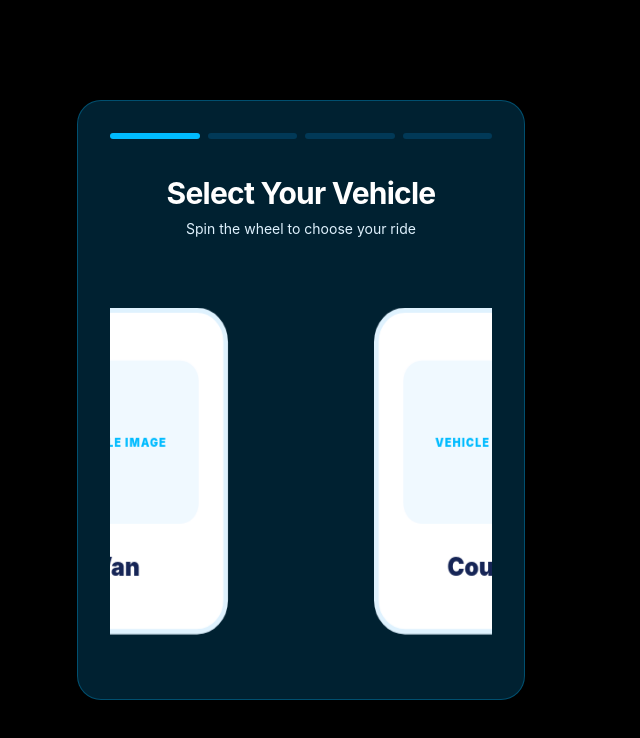
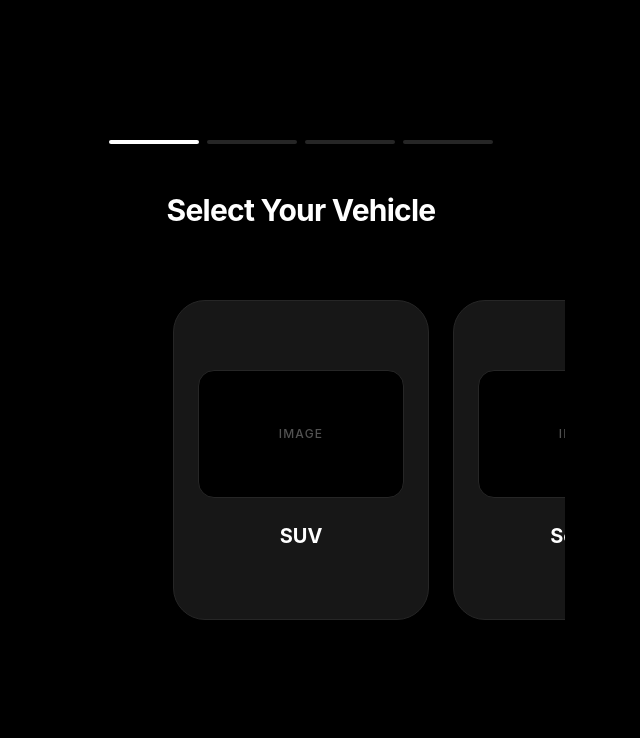
Before and after one commit to arfaa11/autofinder, a Next.js app: page / in a window 1280 px wide. Shown: the top 738 px of the page, without its empty margins (339-979 px from the left). Built offline with nearby package versions, Linux system fonts and the light colour scheme.

Commit message:
multiple changes made to logic and presentation

```diff
--- a/components/LeadFormContainer.tsx
+++ b/components/LeadFormContainer.tsx
@@ -18,44 +18,40 @@ export default function LeadFormContainer() {
   const update = (key: string, value: string) => setFormData(p => ({ ...p, [key]: value }))
 
   return (
-    <div className="max-w-md w-full h-[600px] p-8 bg-sky-500/20 backdrop-blur-xl border border-sky-400/30 rounded-3xl shadow-2xl flex flex-col justify-center overflow-hidden">
+    /* Removed h-[650px], flex-col, and justify-center to allow natural content flow */
+    <div className="max-w-xl w-full mx-auto py-20 px-6">
       <AnimatePresence mode="wait">
 
         {status === 'success' ? (
-          // SUCCESS SCREEN: Hard locked, no navigation possible
           <motion.div
             key="success"
-            initial={{ opacity: 0, scale: 0.95 }}
-            animate={{ opacity: 1, scale: 1 }}
-            className="flex-1 flex flex-col justify-center items-center text-center text-white space-y-4"
+            initial={{ opacity: 0 }}
+            animate={{ opacity: 1 }}
+            className="text-center space-y-4"
           >
-            <div className="text-6xl">🎉</div>
-            <h2 className="text-3xl font-bold">Thank You!</h2>
-            <p className="text-sky-100 leading-relaxed max-w-xs">
-              We've received your request. One of our specialists will contact you shortly regarding your vehicle selection.
-            </p>
+            <div className="text-6xl mb-4">🎉</div>
+            <h2 className="text-3xl font-bold">Thank You.</h2>
+            <p className="text-neutral-500">Your request has been processed.</p>
           </motion.div>
         ) : (
-          // FORM SCREENS: The multi-step wizard
           <motion.div
             key="form"
-            initial={{ opacity: 0, x: 20 }}
-            animate={{ opacity: 1, x: 0 }}
-            exit={{ opacity: 0, x: -20 }}
-            className="flex-1 flex flex-col"
+            initial={{ opacity: 0 }}
+            animate={{ opacity: 1 }}
+            className="space-y-12"
           >
-            {/* Progress Tracker */}
-            <div className="mb-8 flex gap-2">
+            {/* Progress Tracker: Now flows naturally at the top */}
+            <div className="flex gap-2 w-full max-w-sm mx-auto">
               {[1, 2, 3, 4].map((i) => (
                 <div
                   key={i}
-                  className={`h-1.5 flex-1 rounded-full transition-colors duration-300 ${i <= step ? 'bg-sky-400' : 'bg-sky-900/60'}`}
+                  className={`h-1 flex-1 rounded-full transition-all duration-500 ${i <= step ? 'bg-white' : 'bg-neutral-800'}`}
                 />
               ))}
             </div>
 
-            {/* Router Logic */}
-            <div className="flex-1 flex flex-col justify-center">
+            {/* Content area: Flowing naturally without fixed height constraints */}
+            <div>
               {step === 1 && <VehicleStep onNext={(v) => { update('vehicle_type', v); setStep(2) }} />}
               {step === 2 && <EmploymentStep onNext={(e) => { update('employment_status', e); setStep(3) }} onBack={() => setStep(1)} />}
               {step === 3 && <IncomeStep onNext={(i) => { update('monthly_income_range', i); setStep(4) }} onBack={() => setStep(2)} />}
--- a/components/form/EmploymentStep.tsx
+++ b/components/form/EmploymentStep.tsx
@@ -5,24 +5,26 @@ export default function EmploymentStep({ onNext, onBack }: { onNext: (e: string)
   const options = ['Not working', 'Full time', 'Part time'];
 
   return (
-    <div className="space-y-6">
-      <h2 className="text-2xl font-bold text-black text-center">Employment Status</h2>
-      <div className="space-y-3">
-        {options.map(e => (
+    <div className="flex flex-col h-full justify-center space-y-8">
+      <h2 className="text-3xl font-bold text-center text-slate-50">Employment Status</h2>
+
+      <div className="space-y-4">
+        {options.map((e) => (
           <motion.button
             key={e}
-            whileHover={{ scale: 1.01, borderColor: '#00000000' }}
-            whileTap={{ scale: 0.99 }}
+            whileHover={{ scale: 1.02, backgroundColor: '#334155' }} // Slate 700
+            whileTap={{ scale: 0.98 }}
             onClick={() => onNext(e)}
-            className="w-full p-4 border border-white rounded-xl bg-white hover:bg-gray-200 transition-all text-black font-medium text-left"
+            className="w-full p-6 border-2 border-slate-700 rounded-2xl bg-slate-800 text-slate-200 font-semibold text-lg text-left hover:border-sky-500 transition-colors"
           >
             {e}
           </motion.button>
         ))}
       </div>
+
       <button
         onClick={onBack}
-        className="w-full text-sm text-black hover:text-gray-600 transition mt-4"
+        className="text-sm text-slate-400 hover:text-slate-200 transition-colors mt-4 text-center"
       >
         Back
       </button>
--- a/components/form/IncomeStep.tsx
+++ b/components/form/IncomeStep.tsx
@@ -2,27 +2,29 @@
 import { motion } from 'framer-motion'
 
 export default function IncomeStep({ onNext, onBack }: { onNext: (i: string) => void, onBack: () => void }) {
-  const options = ['<$1500', '$1500-$3000', '>$3000'];
+  const options = ['<$1,500', '$1,500 - $3,000', '>$3,000'];
 
   return (
-    <div className="space-y-6">
-      <h2 className="text-2xl font-bold text-black text-center">Monthly Income</h2>
-      <div className="space-y-3">
-        {options.map(i => (
+    <div className="flex flex-col h-full justify-center space-y-8">
+      <h2 className="text-3xl font-bold text-center text-slate-50">Monthly Income</h2>
+
+      <div className="space-y-4">
+        {options.map((i) => (
           <motion.button
             key={i}
-            whileHover={{ scale: 1.01, borderColor: '#00000000' }}
-            whileTap={{ scale: 0.99 }}
+            whileHover={{ scale: 1.02, backgroundColor: '#334155' }}
+            whileTap={{ scale: 0.98 }}
             onClick={() => onNext(i)}
-            className="w-full p-4 border border-white rounded-xl bg-white hover:bg-gray-200 transition-all text-black font-medium text-left"
+            className="w-full p-6 border-2 border-slate-700 rounded-2xl bg-slate-800 text-slate-200 font-semibold text-lg text-left hover:border-sky-500 transition-colors"
           >
             {i}
           </motion.button>
         ))}
       </div>
+
       <button
         onClick={onBack}
-        className="w-full text-sm text-black hover:text-gray-600 transition mt-4"
+        className="text-sm text-slate-400 hover:text-slate-200 transition-colors mt-4 text-center"
       >
         Back
       </button>
--- a/components/form/VehicleStep.tsx
+++ b/components/form/VehicleStep.tsx
@@ -1,61 +1,46 @@
 'use client'
-import { motion, useMotionValue, useTransform } from 'framer-motion'
+import { motion } from 'framer-motion'
 
 export default function VehicleStep({ onNext }: { onNext: (v: string) => void }) {
   const vehicles = ['SUV', 'Sedan', 'Truck', 'Van', 'Coupe', 'Hatchback', 'Convertible', 'Wagon'];
-  const displayVehicles = [...vehicles, ...vehicles, ...vehicles];
-  const x = useMotionValue(0);
 
   return (
-    <div className="flex flex-col h-full w-full justify-center items-center overflow-hidden [perspective:2000px]">
+    /* Removed h-full and bg-slate-950 to allow it to blend into the main page background */
+    <div className="flex flex-col w-full justify-center overflow-hidden">
 
-      <div className="text-center mb-10">
+      <div className="text-center mb-8">
         <h2 className="text-3xl font-bold text-white tracking-tight">Select Your Vehicle</h2>
-        <p className="text-sky-100 text-sm mt-2">Spin the wheel to choose your ride</p>
       </div>
 
-      <div className="flex items-center justify-center w-full">
-        <motion.div
-          drag="x"
-          style={{ x }}
-          dragConstraints={{ left: -2200, right: 0 }}
-          dragElastic={0.15}
-          className="flex items-center gap-20 cursor-grab active:cursor-grabbing"
-        >
-          {displayVehicles.map((v, i) => (
-            <VehicleCard key={i} name={v} x={x} index={i} onClick={() => onNext(v)} />
-          ))}
-        </motion.div>
+      {/* The scrollable viewport */}
+      <div className="flex w-full overflow-x-auto snap-x snap-mandatory gap-6 px-[calc(50%-128px)] scrollbar-hide py-10">
+        {vehicles.map((v, i) => (
+          <VehicleCard key={i} name={v} onClick={() => onNext(v)} />
+        ))}
       </div>
     </div>
   )
 }
 
-function VehicleCard({ name, x, index, onClick }: any) {
-  const offset = index * 400;
-
-  const rotateY = useTransform(x, [offset - 600, offset, offset + 600], [25, 0, -25]);
-  const scale = useTransform(x, [offset - 600, offset, offset + 600], [0.85, 1.15, 0.85]);
-
+function VehicleCard({ name, onClick }: { name: string, onClick: () => void }) {
   return (
     <motion.button
       onClick={onClick}
-      style={{ rotateY, scale }}
-      // REMOVED SHADOWS: Hover only scales and lifts, no box-shadow
-      whileHover={{
-        y: -15,
-        scale: 1.05,
-        transition: { duration: 0.2 }
-      }}
-      whileTap={{ scale: 1.025, rotateY: 0 }}
-      transition={{ type: "spring", stiffness: 400, damping: 25 }}
-      // BORDER: Replaced shadow-2xl with a clean, thick border
-      className="flex-shrink-0 w-72 h-96 bg-white rounded-[2.5rem] flex flex-col items-center justify-center p-8 border-[6px] border-sky-100 hover:border-sky-400 transition-colors"
+      /* Switched to black/neutral palette with white hover/active states */
+      className="snap-center flex-shrink-0 w-64 h-80 bg-neutral-900 rounded-[2rem] flex flex-col items-center justify-center p-6 border border-neutral-800 hover:border-white transition-colors"
+
+      // Animations
+      initial={{ opacity: 0.6, scale: 0.9 }}
+      whileInView={{ opacity: 1, scale: 1 }}
+      viewport={{ margin: "-20%" }}
+      whileHover={{ scale: 1.05 }}
+      whileTap={{ scale: 0.95 }}
+      transition={{ type: "spring", stiffness: 300, damping: 25 }}
     >
-      <div className="w-full h-48 bg-sky-50 rounded-3xl mb-8 flex items-center justify-center font-black text-sky-400 text-sm tracking-widest uppercase">
-        Vehicle Image
+      <div className="w-full h-32 bg-black rounded-2xl mb-6 flex items-center justify-center font-medium text-neutral-600 text-xs tracking-widest uppercase border border-neutral-800">
+        Image
       </div>
-      <span className="text-3xl font-black text-blue-950">{name}</span>
+      <span className="text-xl font-bold text-white">{name}</span>
     </motion.button>
   )
 }
```
Also changed, not shown: components/form/ContactStep.tsx (+9 -7 lines).
